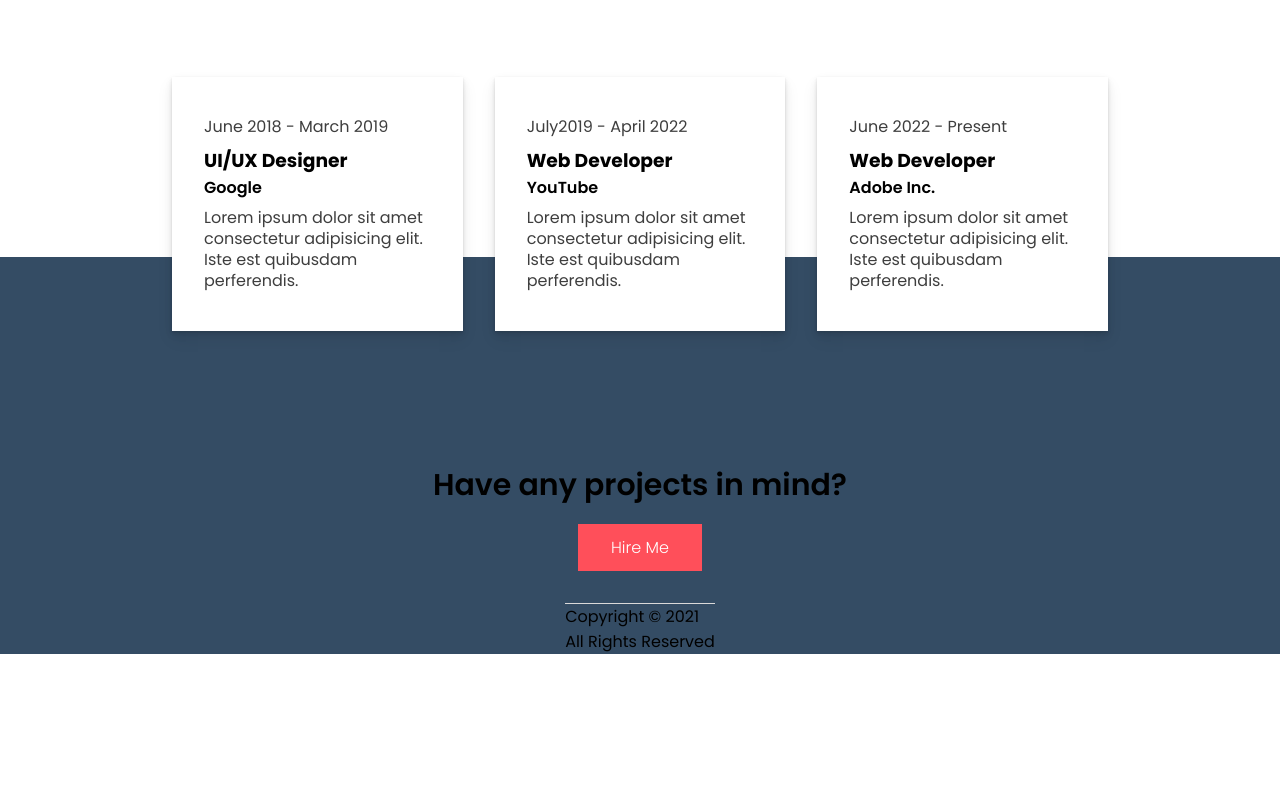
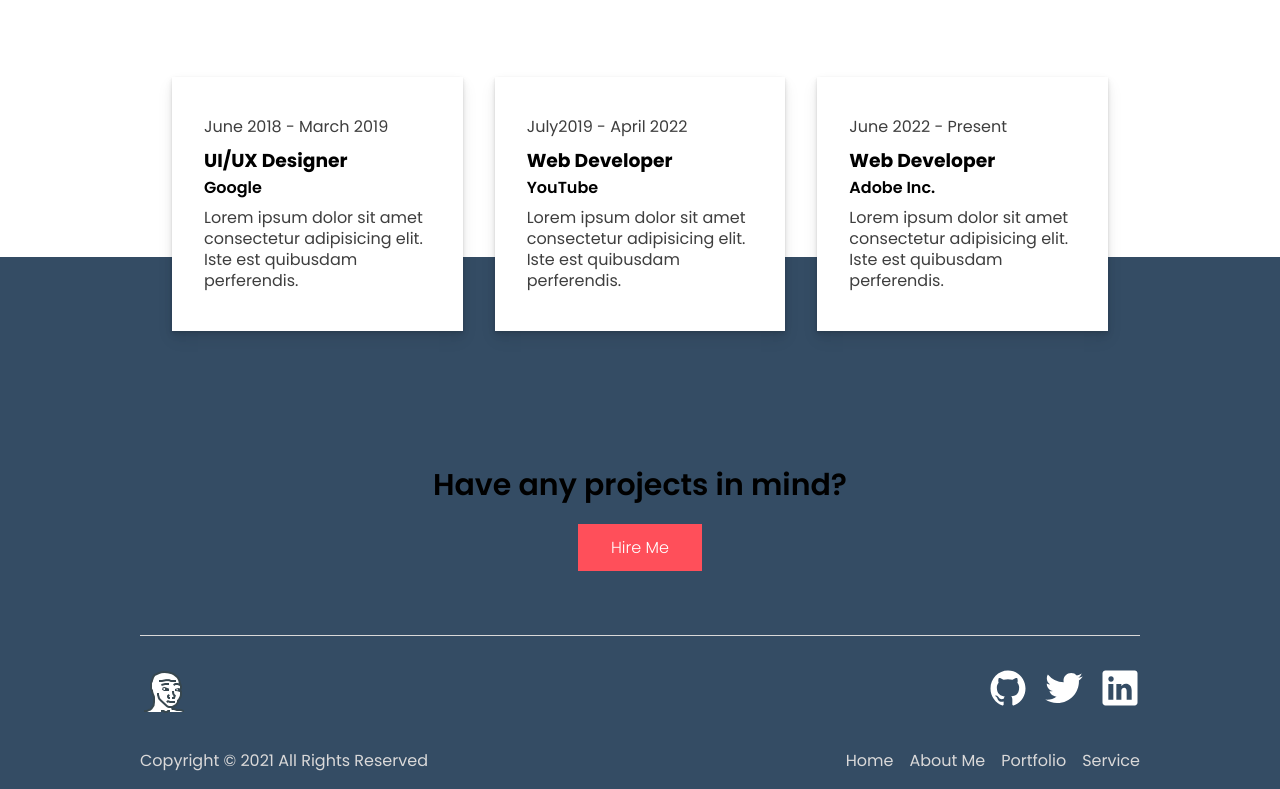
Before and after one commit to OmarRana-dev/FrontendFocus-homepage, a plain HTML site: page index.html in a window 1280 px wide. Shown: the part 2530-3319 px from the top of the page. Before the commit the page ends 3184 px from the top, so only its background shows below. Drawn offline with Linux system fonts and the light colour scheme; a web font is replaced by a local one.

Commit message:
page is ready

```diff
--- a/css/style.css
+++ b/css/style.css
@@ -254,22 +254,45 @@ header {
 
 /* footer section */
 footer {
+  background-color: #344c64;
   display: flex;
   justify-content: center;
-  background-color:#344c64
+  padding-top: 2rem;
+
+  color: #dad9d9;
 }
 
 .footer-container {
+  /* background-color: aquamarine; */
+  border-top: 1px solid #dad9d9;
+
   max-width: 1000px;
-  border-top: 1px solid #dad9d9;
+  width: 100%;
+
+  display: flex;
+  flex-direction: column;
 }
 
-/* .social-media-section {
-} */
+.social-links-section {
+  display: flex;
+  justify-content: space-between;
+  padding: 2rem 0 1rem 0;
+}
 
-.social-media-section > ul {
+.social-links-section > ul {
   display: flex;
+  gap: 1rem;
+}
 
+.copyright-section {
+  display: flex;
+  justify-content: space-between;
+  padding: 1rem 0;
+}
+
+.copyright-section > ul {
+  display: flex;
+  gap: 1rem;
 }
 
 button {
--- a/index.html
+++ b/index.html
@@ -216,16 +216,37 @@
       </section>
       <footer>
         <div class="footer-container">
-          <section class="footer-top-section">
+          <section class="social-links-section">
+            <img src="./svg-icons/icons8-feels-guy-48.png" alt="" />
             <ul>
-              <li></li>
-              <li></li>
-              <li></li>
+              <li>
+                <object
+                  data="./svg-icons/logo-github-in-footer.svg"
+                  type=""
+                ></object>
+              </li>
+              <li>
+                <object
+                  data="./svg-icons/logo-twitter.svg"
+                  type=""
+                ></object>
+              </li>
+              <li>
+                <object
+                  data="./svg-icons/logo-linkedin.svg"
+                  type=""
+                ></object>
+              </li>
             </ul>
           </section>
           <section class="copyright-section">
-            <p>Copyright &copy; 2021</p>
-            <p>All Rights Reserved</p>
+            <p>Copyright &copy; 2021 All Rights Reserved</p>
+            <ul>
+              <li>Home</li>
+              <li>About Me</li>
+              <li>Portfolio</li>
+              <li>Service</li>
+            </ul>
           </section>
         </div>
       </footer>
```
Also changed, not shown: svg-icons/logo-github-in-footer.svg (added), svg-icons/logo-linkedin.svg (added), svg-icons/logo-twitter.svg (added).
